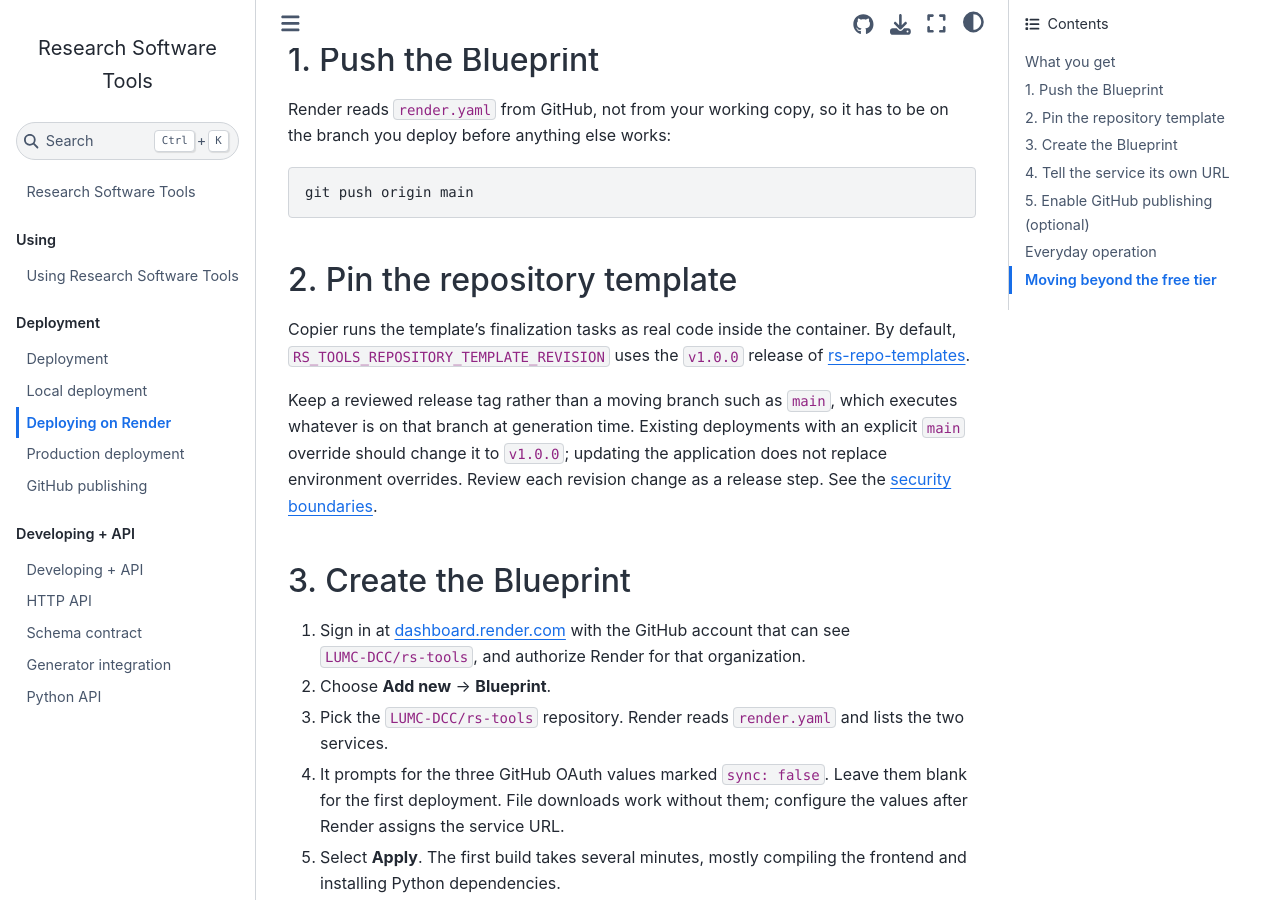
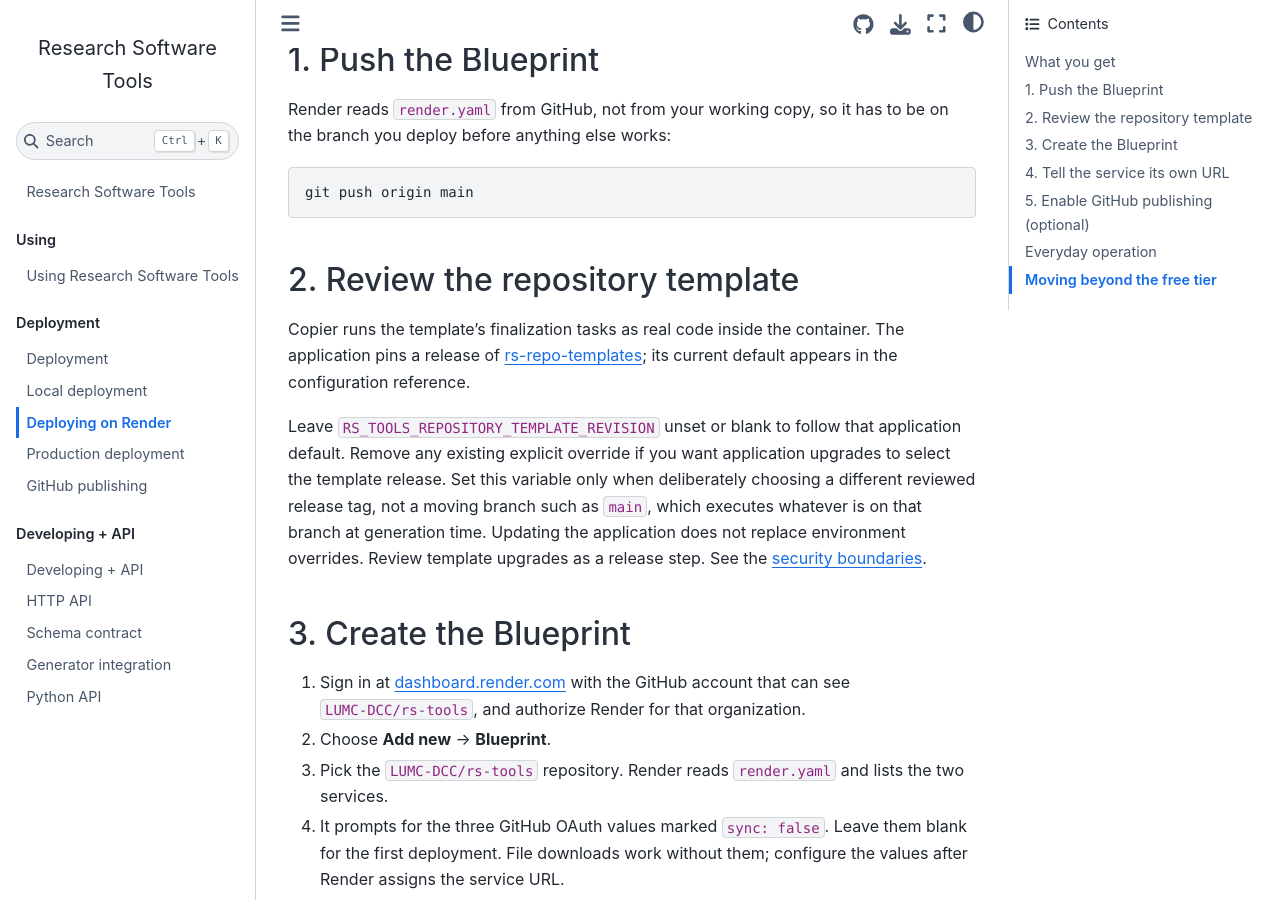
Before and after one commit to LUMC-DCC/rs-tools, a Sphinx documentation site: the page built from docs/deployment/render.md, in a window 1280 px wide and 900 px high, scrolled down 740 px. Built offline with Sphinx 7.4.7 and the Sphinx Book theme 1.1.4, drawn with Linux system fonts in a browser that asks for light colours; pages that are not in the unit, such as notebooks, are missing from menus; the version number could not be read and is left out.

Commit message:
refactor(config): centralize repository template release default

````diff
--- a/compose.yaml
+++ b/compose.yaml
@@ -19,7 +19,8 @@ services:
       RS_TOOLS_RATE_LIMIT_HEAVY_REQUESTS: ${RS_TOOLS_RATE_LIMIT_HEAVY_REQUESTS:-10}
       RS_TOOLS_RATE_LIMIT_WINDOW_SECONDS: ${RS_TOOLS_RATE_LIMIT_WINDOW_SECONDS:-60}
       RS_TOOLS_REPOSITORY_TEMPLATE_URL: ${RS_TOOLS_REPOSITORY_TEMPLATE_URL:-https://github.com/LUMC-DCC/rs-repo-templates.git}
-      RS_TOOLS_REPOSITORY_TEMPLATE_REVISION: ${RS_TOOLS_REPOSITORY_TEMPLATE_REVISION:-v1.0.0}
+      # Empty means use the application's default release, not a separate Compose pin.
+      RS_TOOLS_REPOSITORY_TEMPLATE_REVISION: ${RS_TOOLS_REPOSITORY_TEMPLATE_REVISION:-}
       # Copier stores a Git mirror here and creates temporary worktrees from it.
       COPIER_CACHE_DIR: /var/cache/rs-tools/copier
       RS_TOOLS_GITHUB_CLIENT_ID: ${RS_TOOLS_GITHUB_CLIENT_ID:-}
--- a/docs/deployment/render.md
+++ b/docs/deployment/render.md
@@ -30,16 +30,18 @@ you deploy before anything else works:
 git push origin main
 ```
 
-## 2. Pin the repository template
+## 2. Review the repository template
 
-Copier runs the template's finalization tasks as real code inside the container. By default,
-`RS_TOOLS_REPOSITORY_TEMPLATE_REVISION` uses the `v1.0.0` release of
-[rs-repo-templates](https://github.com/LUMC-DCC/rs-repo-templates).
+Copier runs the template's finalization tasks as real code inside the container. The application
+pins a release of [rs-repo-templates](https://github.com/LUMC-DCC/rs-repo-templates); its current
+default appears in the [configuration reference](configuration.md).
 
-Keep a reviewed release tag rather than a moving branch such as `main`, which executes whatever
-is on that branch at generation time. Existing deployments with an explicit `main` override
-should change it to `v1.0.0`; updating the application does not replace environment overrides.
-Review each revision change as a release step. See the
+Leave `RS_TOOLS_REPOSITORY_TEMPLATE_REVISION` unset or blank to follow that application default.
+Remove any existing explicit override if you want application upgrades to select the template
+release. Set this variable only when deliberately choosing a different reviewed release tag,
+not a moving branch such as `main`, which executes whatever is on that branch at generation time.
+Updating the application does not replace environment overrides. Review template upgrades as a
+release step. See the
 [security boundaries](production.md#security-boundaries).
 
 ## 3. Create the Blueprint
````
Also changed, not shown: docs/deployment/configuration.md (+4 -3 lines), docs/developing/generators.md (+6 -0 lines), 4 other files.
